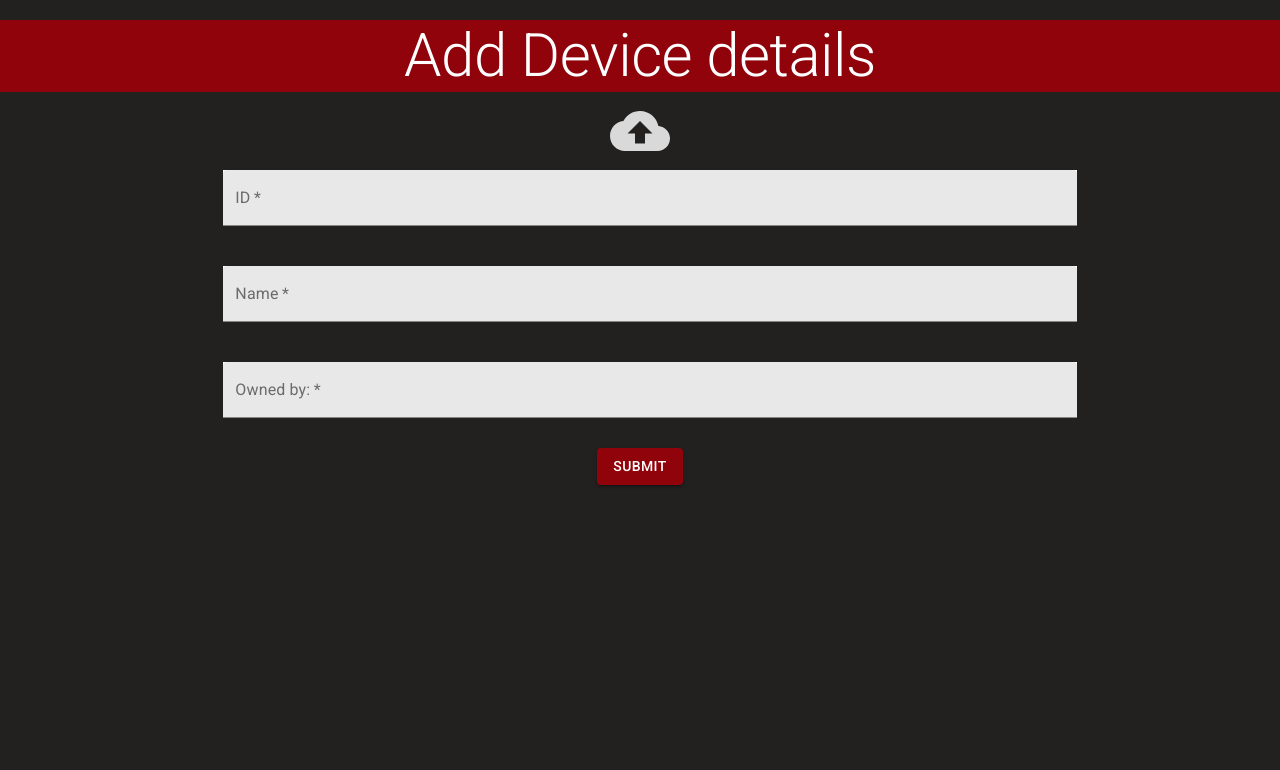
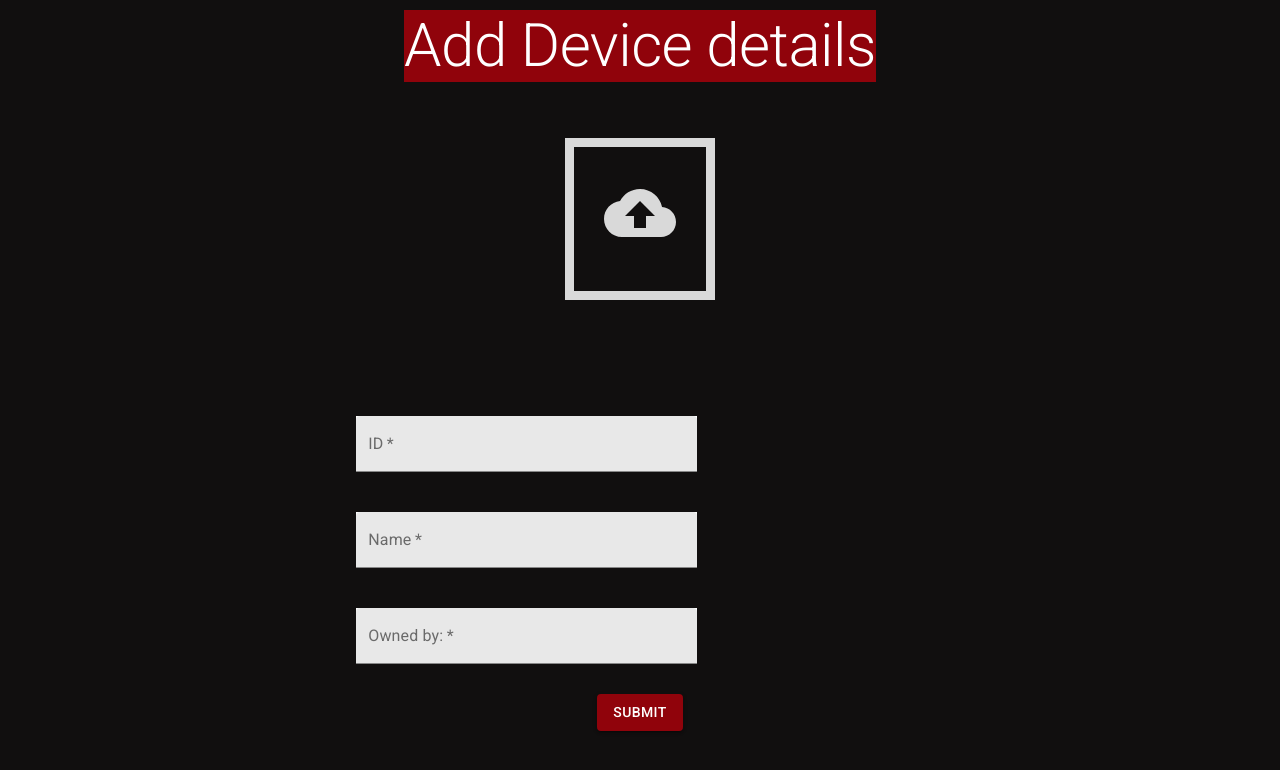
Before and after one commit to aditya-parab/SLAC-inventory-app, a React (Create React App) app: page /addnewdevice in a window 1280 px wide. Shown: the top 770 px of the page. Built offline with nearby package versions, Linux system fonts and the light colour scheme.

Commit message:
final commit

```diff
--- a/src/AddNewCable.js
+++ b/src/AddNewCable.js
@@ -37,21 +37,21 @@ const classes = useStyle()
         <div>
             <Grid container className={classes.container} style={{ display: "flex", alignItems: "center", justifyContent: "center" }}>
 
-                <Grid item md={12}>
-<Typography className={classes.btn} variant="h2" >Add Cable details</Typography>
+                {/* <Grid item md={12}> */}
+<Typography style={{background:"#90030B",color:"white"}} variant="h2" >Add Cable details</Typography>
 
 
-                </Grid>
+                {/* </Grid> */}
 
 
-                       <Grid container style={{display:"flex", justifyContent:"center", marginTop:"10px"}}>
-             <div style={{color:"#D9D9D9", scale:"2.5"}}> <Image/> </div>
+                       <Grid container style={{display:"flex", justifyContent:"center", marginTop:"80px"}}>
+             <div style={{color:"#D9D9D9", scale:"2.5",marginBottom:"90px", border:"solid",padding:"10px"}}> <Image/> </div>
         </Grid>
                 <Grid item md={8} >
             <form noValidate autoComplete="off" >
-                <TextField className={classes.field} fullWidth label="ID" variant="filled"  required></TextField>
-                <TextField className={classes.field} fullWidth label="Name" variant="filled"  required></TextField>
-                 <TextField className={classes.field} fullWidth label="Owned by:" variant="filled"  required></TextField>
+                <TextField className={classes.field} fullw label="ID" variant="filled"  required></TextField>
+                <TextField className={classes.field}  label="Name" variant="filled"  required></TextField>
+                 <TextField className={classes.field}  label="Owned by:" variant="filled"  required></TextField>
                     </form>
 
                 </Grid>
--- a/src/AddNewDevice.js
+++ b/src/AddNewDevice.js
@@ -37,42 +37,26 @@ const classes = useStyle()
         <div>
             <Grid container className={classes.container} style={{ display: "flex", alignItems: "center", justifyContent: "center" }}>
 
-                <Grid item md={12}>
-<Typography className={classes.btn} variant="h2" >Add Device details</Typography>
+<Typography style={{background:"#90030B",color:"white"}} variant="h2">Add Device details</Typography>
 
+        <Grid container style={{display:"flex", justifyContent:"center", marginTop:"80px"}}>
+             <div style={{color:"#D9D9D9", scale:"3",marginBottom:"80px", border:"solid",padding:"10px" ,marginTop:"30px"}}> <Image/> </div>
+                </Grid>
 
+        <div style={{marginTop:"70px"}}>           <Grid item md={8} >
+            <form noValidate autoComplete="off" >
+                <TextField className={classes.field} style={{width:"75%"}} label="ID" variant="filled"  required></TextField>
+                <TextField className={classes.field} style={{width:"75%"}} label="Name" variant="filled"  required></TextField>
+                 <TextField className={classes.field} style={{width:"75%"}} label="Owned by:" variant="filled"  required></TextField>
+                    </form>
                 </Grid>
 
 
-                       <Grid container style={{display:"flex", justifyContent:"center", marginTop:"10px"}}>
-             <div style={{color:"#D9D9D9", scale:"2.5"}}> <Image/> </div>
-        </Grid>
-                <Grid item md={8} >
-            <form noValidate autoComplete="off" >
-                <TextField className={classes.field} fullWidth label="ID" variant="filled"  required></TextField>
-                <TextField className={classes.field} fullWidth label="Name" variant="filled"  required></TextField>
-                 <TextField className={classes.field} fullWidth label="Owned by:" variant="filled"  required></TextField>
-                    </form>
-
-                </Grid>
-
-
-
-
-
-
-
-
-
-
-
-
-
-
+                  <div  style={{display:"flex", justifyContent:"center"}}><Button className={classes.btn}  variant="contained">Submit</Button></div> </div>
 
         </Grid>
 
-            <div  style={{display:"flex", justifyContent:"center"}}><Button className={classes.btn}  variant="contained">Submit</Button></div>
+
 
         </div>
      );
--- a/src/AddNewLocation.js
+++ b/src/AddNewLocation.js
@@ -37,21 +37,21 @@ const classes = useStyle()
         <div>
             <Grid container className={classes.container} style={{ display: "flex", alignItems: "center", justifyContent: "center" }}>
 
-                <Grid item md={12}>
-<Typography className={classes.btn} variant="h2" >Add Location details</Typography>
+                {/* <Grid item md={12}> */}
+<Typography style={{background:"#90030B",color:"white"}} variant="h2" >Add Location details</Typography>
 
 
-                </Grid>
+                {/* </Grid> */}
 
 
-                       <Grid container style={{display:"flex", justifyContent:"center", marginTop:"10px"}}>
-             <div style={{color:"#D9D9D9", scale:"2.5"}}> <Image/> </div>
+                       <Grid container style={{display:"flex", justifyContent:"center", marginTop:"80px"}}>
+             <div style={{color:"#D9D9D9", scale:"2.5",marginBottom:"90px", border:"solid",padding:"10px"}}> <Image/> </div>
         </Grid>
                 <Grid item md={8} >
             <form noValidate autoComplete="off" >
-                <TextField className={classes.field} fullWidth label="ID" variant="filled"  required></TextField>
-                <TextField className={classes.field} fullWidth label="Name" variant="filled"  required></TextField>
-                 <TextField className={classes.field} fullWidth label="Owned by:" variant="filled"  required></TextField>
+                <TextField className={classes.field}  label="ID" variant="filled"  required></TextField>
+                <TextField className={classes.field}  label="Name" variant="filled"  required></TextField>
+                 <TextField className={classes.field}  label="Owned by:" variant="filled"  required></TextField>
                     </form>
 
                 </Grid>
--- a/src/Home.js
+++ b/src/Home.js
@@ -46,23 +46,26 @@ const Home = () => {
                 <Grid container className={classes.container} justify = "center"  >
                 <Grid item xl={4} lg={4} md={6} sm={12} xs={12} >
 
-                  <Typography className={classes.btn} variant="h3" >Scan the Item</Typography>
+                  <Typography className={classes.title} variant="h3" >Scan the Item</Typography>
 
                         <QrReader
                         delay={300}
-                        style={{width: '100%'}}
+                        style={{width: '100%', color:"green"}}
                         onError={handleErrorWebCam}
                         onScan={handleScanWebCam}
                         />
-
-          <SearchBar
+          <div style={{ display: "flex", justifyContent: "center" }}>
+            <SearchBar
 
                   value={state.value}
                   onChange={(newValue) => setState({ value: newValue })}
-                  onRequestSearch={() => handleSearch(state.value)}
-                />
+            onRequestSearch={() => handleSearch(state.value)}
+            style={{width:"75%"}}
+            />
 
-          <div style={{ display: "flex", justifyContent: "space-between"}}>
+          </div>
+
+<div style={{ display: "flex", justifyContent: "space-around"}}>
 
             <Button
             className={classes.btn}
@@ -81,6 +84,7 @@ const Home = () => {
             </Button>
 
           </div>
+
 
                 </Grid>
 
@@ -114,6 +118,7 @@ const useStyles = makeStyles((theme) => ({
 
       color:"white",
       background: '#90030B',
+      width:"25%"
     }
 }));
 
--- a/src/index.css
+++ b/src/index.css
@@ -5,7 +5,7 @@ body {
     sans-serif;
   -webkit-font-smoothing: antialiased;
   -moz-osx-font-smoothing: grayscale;
-  background-color:#232020
+  background-color:#110F0F
 }
 
 
```
Also changed, not shown: 1 other file (tests, documents, lock files or other folders).
